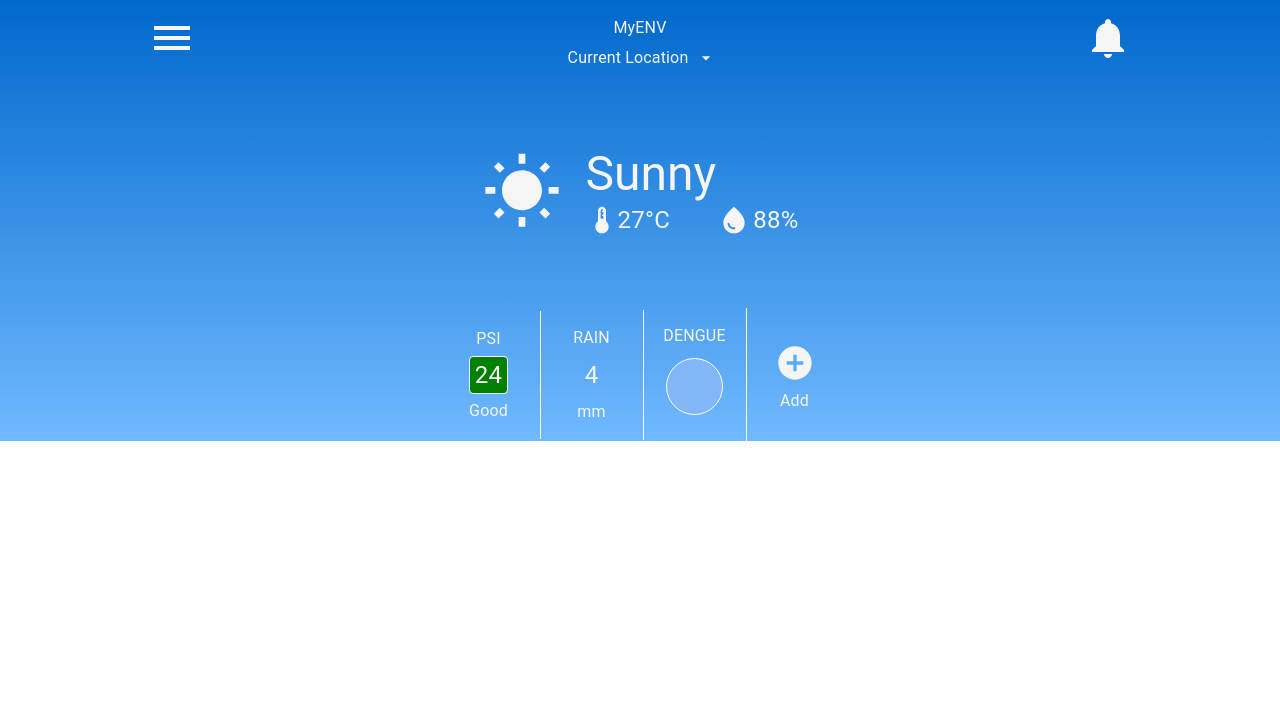
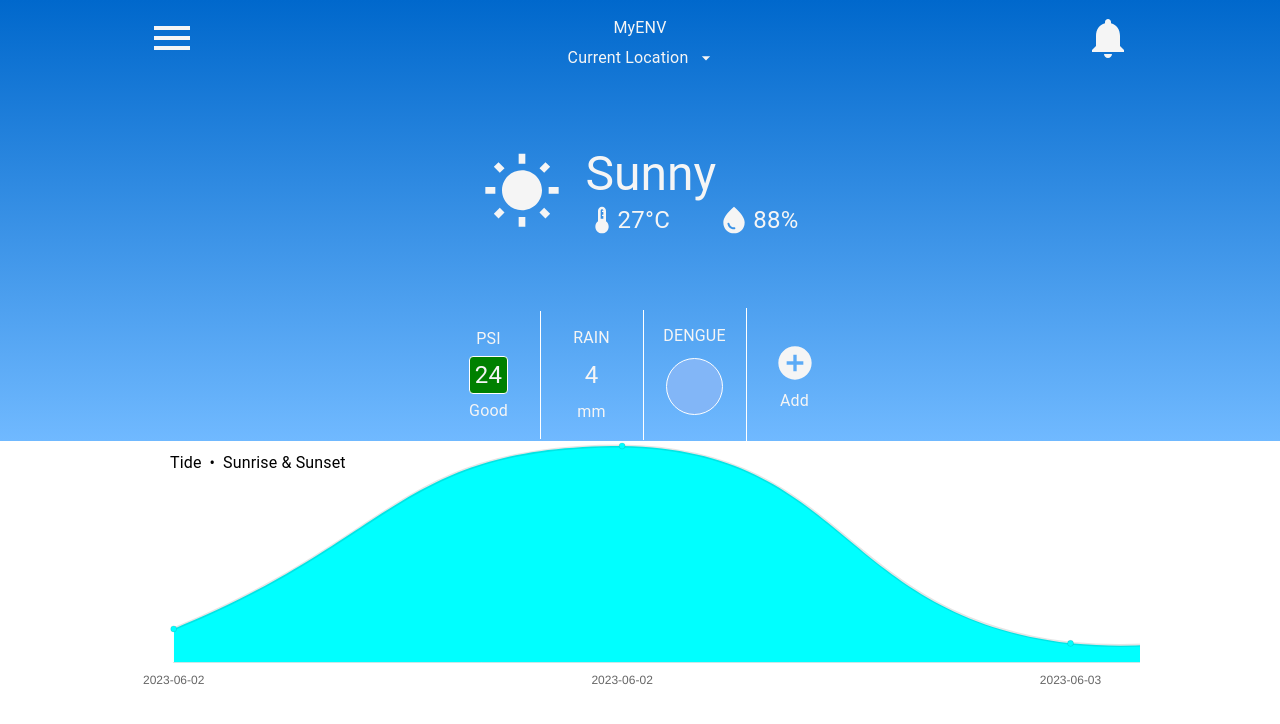
Before and after one commit to thinhnguyen2704/weather, a React (Create React App) app: page / in a window 1280 px wide. Shown: the top 724 px of the page. Built offline with nearby package versions, Linux system fonts and the light colour scheme.

Commit message:
Implement tide datum chart

```diff
--- a/package.json
+++ b/package.json
@@ -15,6 +15,9 @@
     "@types/node": "^16.18.34",
     "@types/react": "^18.2.7",
     "@types/react-dom": "^18.2.4",
+    "chart.js": "^4.3.0",
+    "chartjs-adapter-date-fns": "^3.0.0",
+    "date-fns": "^2.30.0",
     "eslint-config-prettier": "^8.8.0",
     "eslint-plugin-prettier": "^4.2.1",
     "prettier": "^2.8.8",
--- /dev/null
+++ b/src/components/InteractiveChart/InteractiveChart.module.scss
@@ -0,0 +1,16 @@
+.chartContainer {
+  position: relative;
+  width: 5000px;
+  height: 250px;
+}
+
+.chartTitle {
+  position: absolute;
+  top: 10px;
+  left: 30px;
+  font-size: 20px;
+  gap: 0.5rem;
+}
+
+.tideText {
+}
--- /dev/null
+++ b/src/components/InteractiveChart/InteractiveChart.tsx
@@ -0,0 +1,103 @@
+import styles from './InteractiveChart.module.scss'
+import {
+  Chart as ChartJS,
+  CategoryScale,
+  LinearScale,
+  PointElement,
+  LineElement,
+  Title,
+  Tooltip,
+  Filler,
+  Legend,
+  TimeScale,
+  registerables,
+} from 'chart.js' // import styles from './InteractiveChart.module.scss'
+import { Line } from 'react-chartjs-2'
+import 'chartjs-adapter-date-fns'
+import { Typography } from '@material-ui/core'
+import { Stack } from '@mui/material'
+
+ChartJS.register(
+  CategoryScale,
+  TimeScale,
+  LinearScale,
+  PointElement,
+  LineElement,
+  Title,
+  Tooltip,
+  Filler,
+  Legend,
+  ...registerables,
+)
+
+export const data = {
+  labels: [
+    '2023-06-02',
+    '2023-06-02',
+    '2023-06-03',
+    '2023-06-03',
+    '2023-06-04',
+    '2023-06-04',
+    '2023-06-05',
+    '2023-06-05',
+    '2023-06-06',
+    '2023-06-06',
+    '2023-06-07',
+    '2023-06-07',
+  ],
+  datasets: [
+    {
+      data: [0.7, 4.5, 0.4, 2.3, 0.8, 3.5, 0.6, 2.7, 0.2, 3.0, 0.5, 2.4], // Meters above sea
+      tension: 0.5,
+      showLine: true,
+      backgroundColor: 'cyan',
+      // fill: {
+      //   target: 'origin',
+      // },
+      fill: true,
+    },
+  ],
+}
+export const options = {
+  scales: {
+    x: {
+      adapters: {
+        date: { locale: 'vn' },
+        distribution: 'linear',
+        type: 'time',
+        time: {
+          parser: 'yyyy-MM-dd',
+          unit: 'month',
+        },
+      },
+      grid: {
+        display: false,
+      },
+    },
+    y: {
+      display: false,
+    },
+  },
+  responsive: true,
+  maintainAspectRatio: false,
+  plugins: {
+    legend: {
+      display: false,
+    },
+  },
+}
+
+const InteractiveChart = () => {
+  return (
+    <div className={styles.chartContainer}>
+      <Stack direction='row' className={styles.chartTitle}>
+        <Typography className={styles.tideText}>Tide</Typography>
+        <Typography className={styles.dot}> • </Typography>
+        <Typography className={styles.sunText}>Sunrise & Sunset</Typography>
+      </Stack>
+      <Line options={options} data={data} />
+    </div>
+  )
+}
+
+export default InteractiveChart
--- /dev/null
+++ b/src/components/InteractiveChart/index.ts
@@ -0,0 +1,2 @@
+import InteractiveChart from './InteractiveChart'
+export default InteractiveChart
--- a/src/pages/home/Home.module.scss
+++ b/src/pages/home/Home.module.scss
@@ -1,4 +1,4 @@
-.container {
+.weatherContainerWrapper {
   background-image: linear-gradient(#0068cc, #70b9ff);
 }
 
@@ -6,3 +6,9 @@
   margin: auto;
   max-width: 1000px;
 }
+
+.interactiveChart {
+  margin: auto;
+  max-width: 1000px;
+  overflow-x: scroll;
+}
--- a/src/pages/home/Home.tsx
+++ b/src/pages/home/Home.tsx
@@ -3,13 +3,19 @@ import WeatherInfo from '../../components/WeatherInfo'
 import { Box } from '@mui/material'
 import Header from '../../components/Header'
 import styles from './Home.module.scss'
+import InteractiveChart from '../../components/InteractiveChart'
 
 const Home = () => {
   return (
-    <div className={styles.container}>
-      <Box className={styles.weatherContainer}>
-        <Header />
-        <WeatherInfo />
+    <div>
+      <Box className={styles.weatherContainerWrapper}>
+        <Box className={styles.weatherContainer}>
+          <Header />
+          <WeatherInfo />
+        </Box>
+      </Box>
+      <Box className={styles.interactiveChart} component='div'>
+        <InteractiveChart />
       </Box>
     </div>
   )
```
Also changed, not shown: 1 other file (tests, documents, lock files or other folders).
